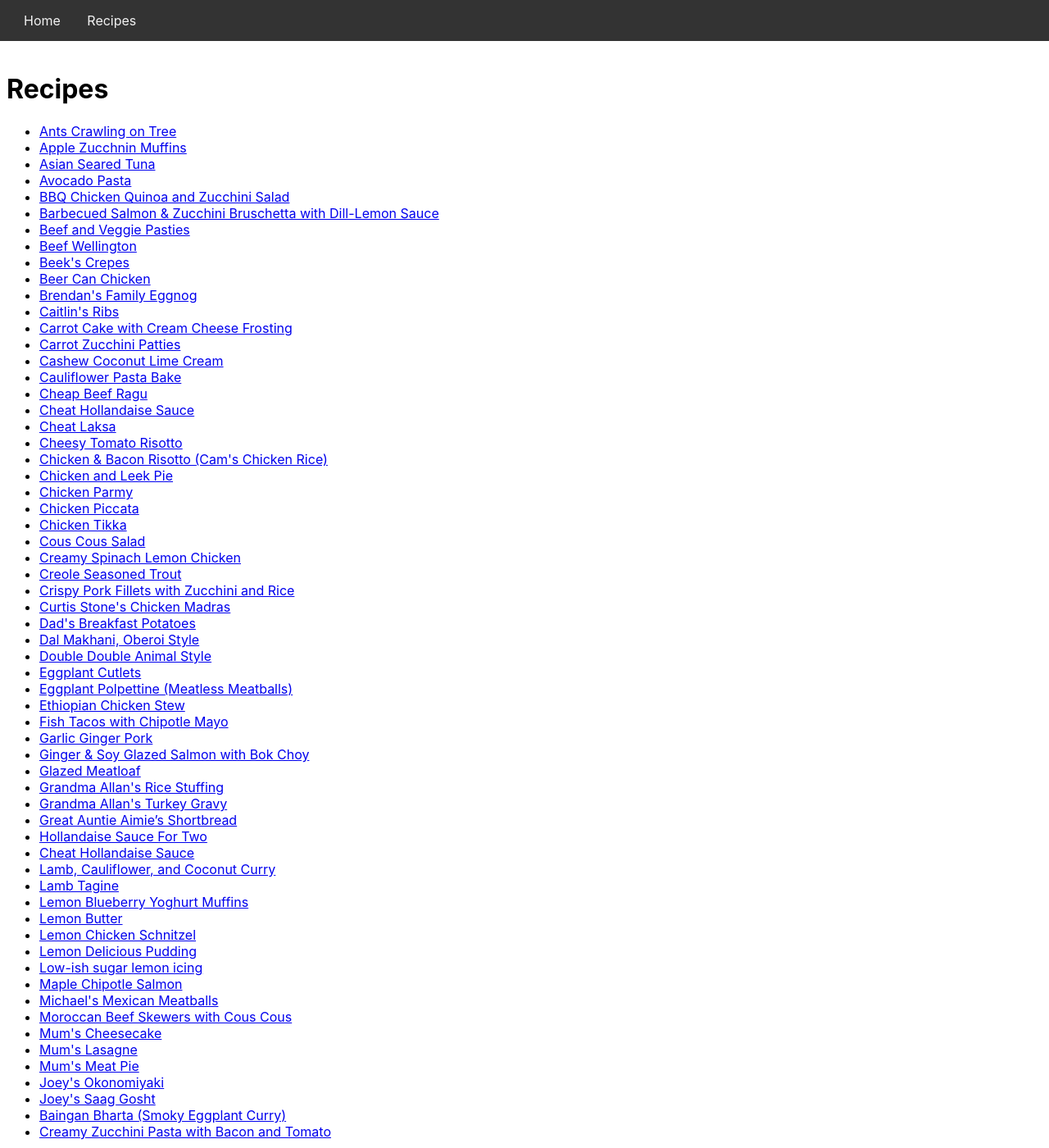
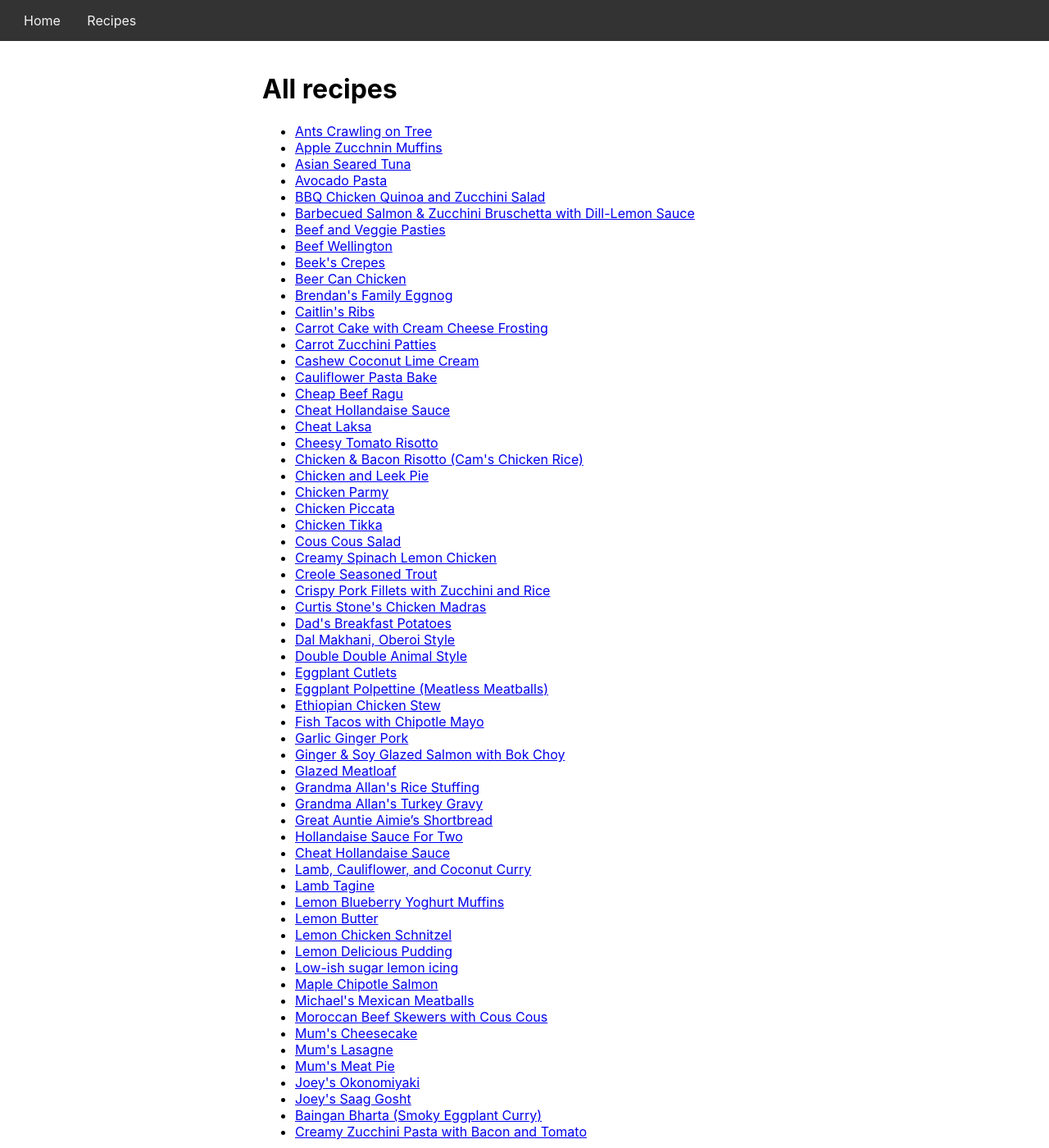
Before and after one commit to pattyde/mobile-recipes, a Jekyll site: the page built from recipes.html, in a window 1280 px wide and 1400 px high. Shown: the whole window at 82% size. Built offline with Jekyll 4.4.1, drawn with Linux system fonts in a browser that asks for light colours.

Commit message:
add some styling

```diff
--- a/Gemfile
+++ b/Gemfile
@@ -4,4 +4,5 @@ source "https://rubygems.org"
 
 git_source(:github) {|repo_name| "https://github.com/#{repo_name}" }
 
-gem "jekyll"
+gem "jekyll", "3.9.0"
+gem "kramdown-parser-gfm", "1.1.0"
--- a/_includes/tagcloud.html
+++ b/_includes/tagcloud.html
@@ -1,6 +1,10 @@
-<h2>Tags</h2>
-{% include collecttags.html %}
-{% for tag in recipetags %}
-	{% capture tag_name %}{{ tag.name }}{% endcapture %}
-	[<a href="{{ site.baseurl }}/tag/{{ tag_name }}"><code><nobr>{{ tag_name }}</nobr></code></a>]
-{% endfor %}
+<div class="tag-cloud">
+	<h2>Tags</h2>
+	{% include collecttags.html %}
+	{% for tag in recipetags %}
+		{% capture tag_name %}{{ tag.name }}{% endcapture %}
+		<div class="tag">
+			<a href="{{ site.baseurl }}/tag/{{ tag_name }}"><code>{{ tag_name }}</code></a>
+		</div>
+	{% endfor %}
+</div>
--- a/_layouts/default.html
+++ b/_layouts/default.html
@@ -5,6 +5,8 @@
 	</head>
 	<body>
 		{% include navigation.html %}
-		{{ content }}
+		<div class="wrapper">
+			{{ content }}
+		</div>
 	</body>
 </html>
--- a/_layouts/recipe.html
+++ b/_layouts/recipe.html
@@ -5,7 +5,9 @@ layout: default
 <span>
 	{% for tag in page.tags %}
 		{% capture tag_name %}{{ tag }}{% endcapture %}
-		[<a href="{{ site.baseurl }}/tag/{{ tag_name }}"><code><nobr>{{ tag_name }}</nobr></code></a>]
+		<div class="tag">
+			<a href="{{ site.baseurl }}/tag/{{ tag_name }}"><code>{{ tag_name }}</code></a>
+		</div>
 	{% endfor %}
 </span>
 
--- a/_sass/main.scss
+++ b/_sass/main.scss
@@ -31,3 +31,22 @@ nav {
     }
   }
 }
+
+.wrapper {
+	margin: auto;
+	width: 100%;
+	max-width: 40em;
+}
+
+.tag {
+	margin: .2em;
+	padding: .15em;
+	border-radius: 3px;
+	white-space: nowrap;
+	display: inline-block;
+	border: solid 1px;
+	a {
+		color: #2f2f2f;
+		text-decoration: none;
+	}
+}
--- a/recipes.html
+++ b/recipes.html
@@ -1,7 +1,7 @@
 ---
 title: Recipes
 ---
-<h1>Recipes</h1>
+<h1>All recipes</h1>
 
 <ul>
 	{% for recipe in site.recipes %}
```
Also changed, not shown: Gemfile.lock.
